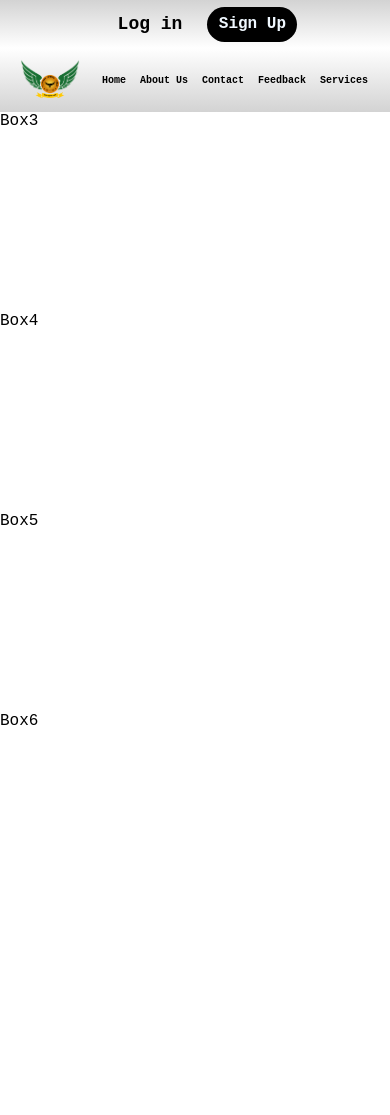
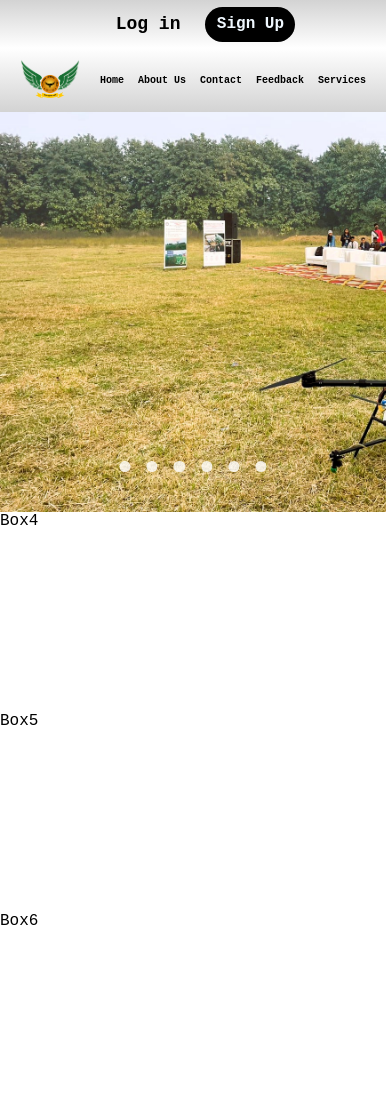
Before and after one commit to Anjulsingh999/IOT-Project, a plain HTML site: page index.html in a window 390 px wide. Drawn offline with Linux system fonts and the light colour scheme.

Commit message:
add  carousal

```diff
--- /dev/null
+++ b/carousal.js
@@ -0,0 +1,10 @@
+var counter = 2;
+
+setInterval(function(){
+  document.getElementById('btn' + counter).click();
+  counter++;
+  // console.log(counter);
+  if (counter == 7){
+    counter = 1;
+  }
+}, 6000);
--- a/index.html
+++ b/index.html
@@ -5,6 +5,7 @@
     <meta name="viewport" content="width=device-width, initial-scale=1.0">
     <title>Document</title>
     <link rel="stylesheet" href="style.css">
+    <script src="carousal.js"></script>
 
 </head>
 <body>
@@ -51,7 +52,26 @@
         </div>
 
 
-        <div class="box">Box3</div>
+        <div class="box">
+            <div class="carousal-slider__wrapper">
+                <div class="carousal-slider">
+                  <img src="./carousal-image/carousel-image-1.jpg" alt="" id="slide1">
+                  <img src="./carousal-image/carousel-image-2.jpg" alt="" id="slide2">
+                  <img src="./carousal-image/carousel-image-3.jpg" alt="" id="slide3">
+                  <img src="./carousal-image/carousel-image-4.jpg" alt="" id="slide4">
+                  <img src="./carousal-image/carousel-image-5.jpg" alt="" id="slide5">
+                  <img src="./carousal-image/carousel-image-6.jpg" alt="" id="slide6">
+                </div>
+                <div class="carousal-slider__nav">
+                  <a id="btn1" href="#slide1"></a>
+                        <a id="btn2" href="#slide2"></a>
+                        <a id="btn3" href="#slide3"></a>
+                        <a id="btn4" href="#slide4"></a>
+                        <a id="btn5" href="#slide5"></a>
+                        <a id="btn6" href="#slide6"></a>
+                </div>
+              </div>
+        </div>
         <div class="box">Box4</div>
         <div class="box">Box5</div>
         <div class="box">Box6</div>
--- a/style.css
+++ b/style.css
@@ -17,11 +17,13 @@ a
     /* border: 1px solid black; */
     display: grid;
     grid-template-columns: repeat(1, 1fr);
-    grid-template-rows: 0px minmax(0, auto) repeat(5, 200px);
+    grid-template-rows: 0px  repeat(2,minmax(0, auto)) repeat(4, 200px);
 }
 
 .box {
     /* border: 1px solid black; */
+    width: 99vw;
+    overflow-x: hidden;
 }
 
 
@@ -29,8 +31,10 @@ a
 
 .box1-main
 {
+
     height: 3rem;
     width: auto;
+    overflow-y: hidden;
     /* border: 1px solid black; */
     /* background: rgb(255, 255, 255); */
     background-image: linear-gradient(to bottom,rgba(0, 0, 0, 0.171),white);
@@ -93,6 +97,8 @@ nav {
     background-image: linear-gradient(to top,rgba(0, 0, 0, 0.171),white);
     /* text-align: center; */
     height: 4rem;
+    overflow: hidden;
+
 
 }
 
@@ -193,7 +199,7 @@ nav {
 
     .container {
 
-        grid-template-rows: repeat(2,minmax(0px,auto)) repeat(5, 200px);
+        grid-template-rows: repeat(3,minmax(0px,auto)) repeat(4, 200px);
         transition: all 1s ease;
     }
 
@@ -234,3 +240,89 @@ nav {
         margin-top: 7px;
     }
 }
+
+
+/* cursor */
+
+
+.carousal-slider__wrapper {
+    position: relative;
+     }
+
+  .carousal-slider {
+    display: flex;
+    overflow-x: auto;
+    scroll-snap-type: x mandatory;
+    scroll-behavior: smooth;
+    box-shadow: 0 1.5rem 3rem -0.75rem hsla(0, 0%, 0%, 0.25);
+    /* border-radius: 1rem; */
+    -ms-overflow-style: none;
+    height: 100vh;
+
+  }
+
+  .carousal-slider::-webkit-scrollbar{
+    display: none;
+  }
+
+  .carousal-slider img{
+     /* This will stretch the image */
+    flex: 1 0 100%;
+    scroll-snap-align: start;
+    /* This will fix the stretch tho the image will be croppped a bit */
+    object-fit: fill;
+    height:100%;
+    background-size: cover;
+  }
+
+
+
+  .carousal-slider__nav{
+    display: flex;
+    column-gap: 1rem;
+    position: absolute;
+    bottom: 2.5rem;
+    left: 50%;
+    transform: translateX(-50%);
+    z-index: 1;
+  }
+
+  .carousal-slider__nav a{
+    width: 0.7rem;
+    height: 0.7rem;
+    border-radius: 50%;
+    background-color: #fff;
+    opacity: 0.8;
+    transition: opacity ease 0.25s;
+  }
+
+  .carousal-slider__nav a:hover {
+    opacity: 1;
+  }
+
+  @media (max-width:768px) and (min-width:480px)
+  {
+    .carousal-slider__wrapper {
+        position: relative;
+        height: 600px;
+         }
+
+         .carousal-slider img{
+
+           height:600px;
+         }
+  }
+
+
+  @media (max-width:480px) and (min-width:320px)
+  {
+    .carousal-slider__wrapper {
+        position: relative;
+        height: 400px;
+         }
+
+         .carousal-slider img{
+
+           height:400px;
+         }
+  }
```
Also changed, not shown: carousal-image/carousel-image-1.jpg (added), carousal-image/carousel-image-2.jpg (added), carousal-image/carousel-image-3.jpg (added), carousal-image/carousel-image-4.jpg (added), carousal-image/carousel-image-5.jpg (added), carousal-image/carousel-image-6.jpg (added).
